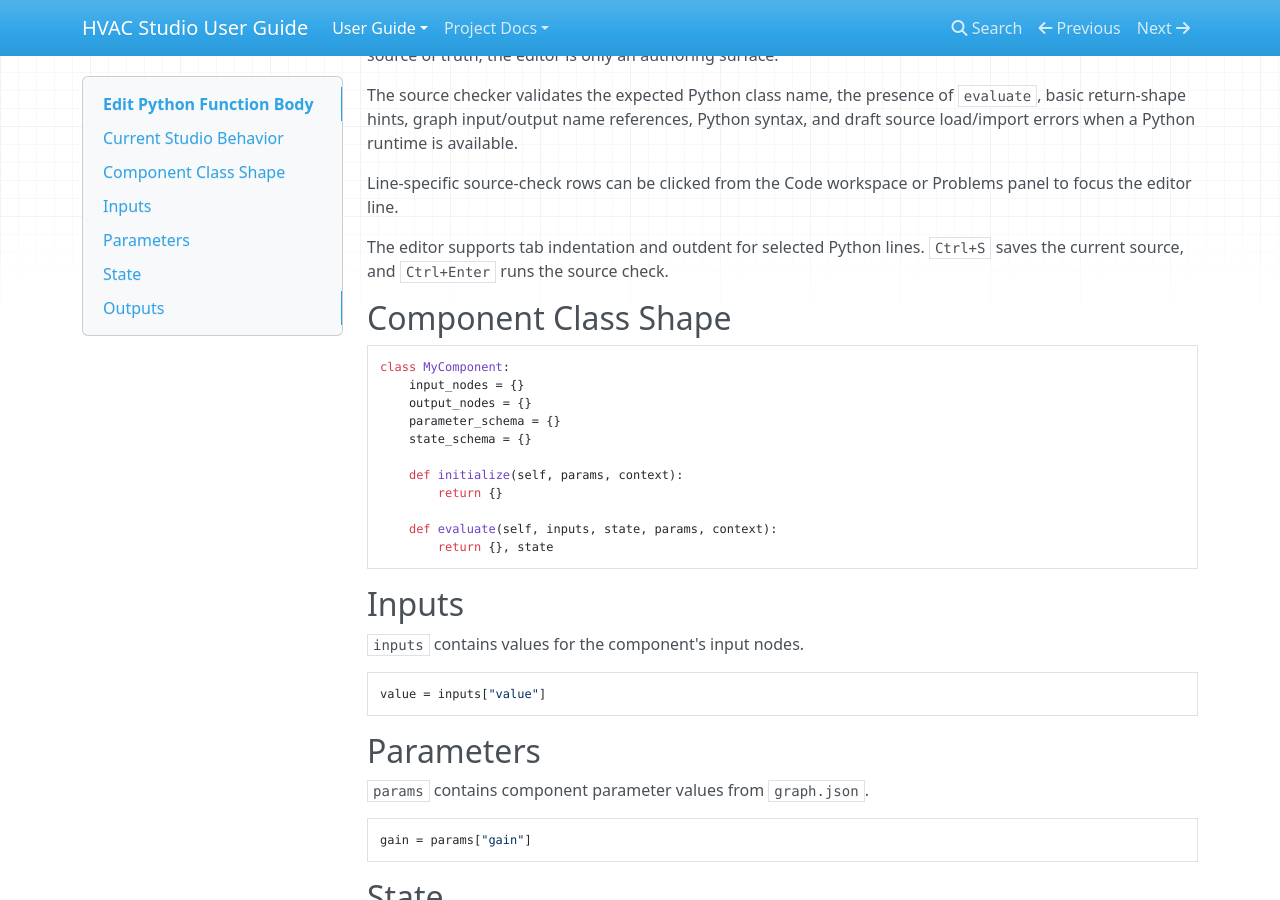
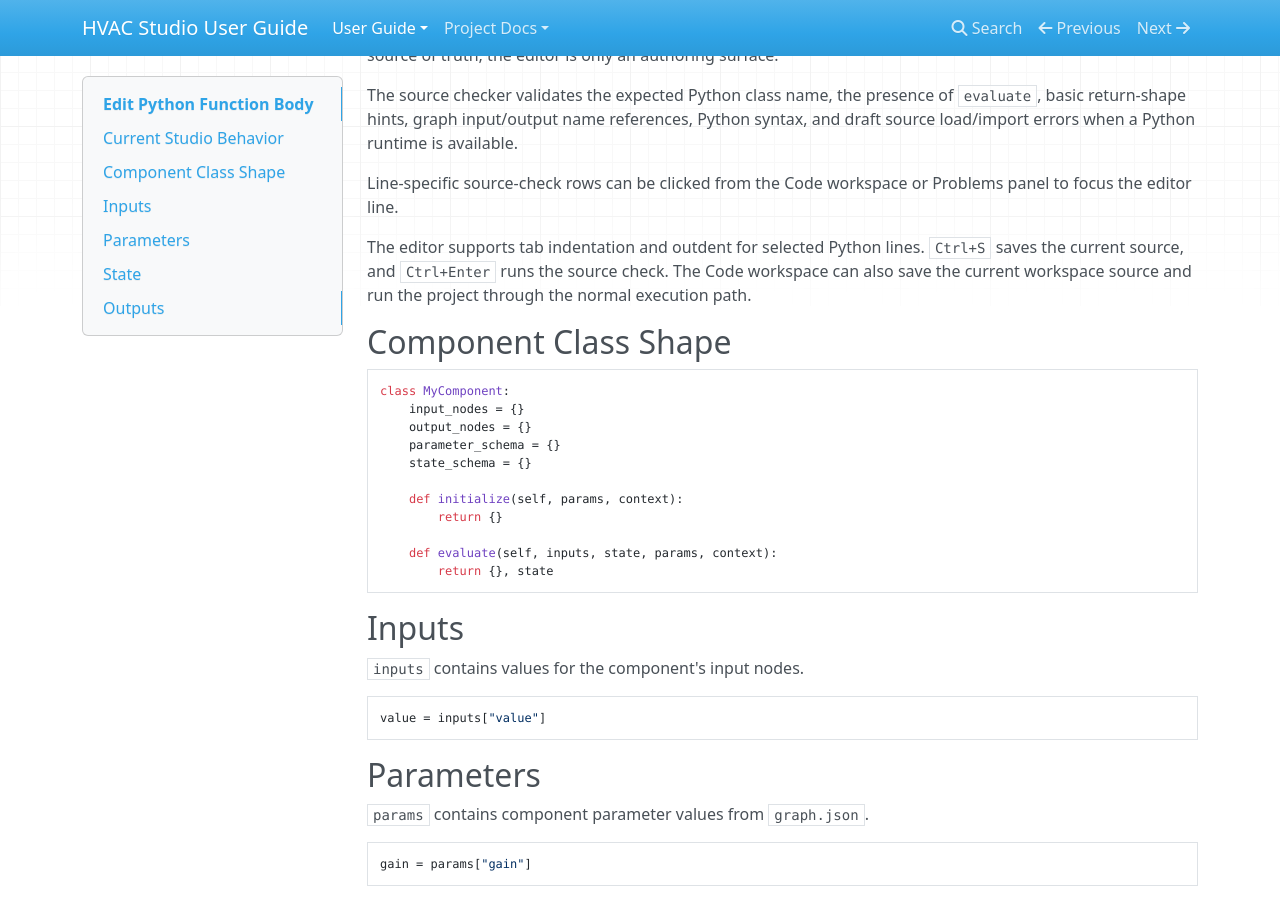
Before and after one commit to Gonie-Gonie/hvac-studio, an MkDocs documentation site: the page built from docs/user/edit-python-function.md, in a window 1280 px wide and 900 px high, scrolled down 410 px. Built offline with MkDocs 1.6.1, drawn with Linux system fonts in a browser that asks for light colours; nearby versions of some CDN libraries.

Commit message:
add code save and run action

```diff
--- a/docs/user/edit-python-function.md
+++ b/docs/user/edit-python-function.md
@@ -12,7 +12,7 @@
 
 Line-specific source-check rows can be clicked from the Code workspace or Problems panel to focus the editor line.
 
-The editor supports tab indentation and outdent for selected Python lines. `Ctrl+S` saves the current source, and `Ctrl+Enter` runs the source check.
+The editor supports tab indentation and outdent for selected Python lines. `Ctrl+S` saves the current source, and `Ctrl+Enter` runs the source check. The Code workspace can also save the current workspace source and run the project through the normal execution path.
 
 ## Component Class Shape
 
--- a/tools/go/internal/studio/static/index.html
+++ b/tools/go/internal/studio/static/index.html
@@ -84,6 +84,7 @@
                 <button id="checkSourceButton" type="button">Check</button>
                 <button id="revertSourceButton" type="button">Revert</button>
                 <button id="saveSourceButton" type="button">Save</button>
+                <button id="saveRunSourceButton" type="button">Save Run</button>
               </div>
               <div class="source-editor-shell">
                 <pre id="sourceLineNumbers" class="source-line-numbers" aria-hidden="true"></pre>
--- a/tools/go/internal/studio/static/js/app.js
+++ b/tools/go/internal/studio/static/js/app.js
@@ -864,7 +864,7 @@
       status.classList.add("ok");
     }
   }
-  for (const id of ["saveSourceButton", "revertSourceButton", "checkSourceButton", "insertSnippetButton", "sourceSnippetSelect"]) {
+  for (const id of ["saveSourceButton", "saveRunSourceButton", "revertSourceButton", "checkSourceButton", "insertSnippetButton", "sourceSnippetSelect"]) {
     const control = el(id);
     if (control) control.disabled = !component || !source || (id !== "checkSourceButton" && !editable);
   }
@@ -2047,6 +2047,7 @@
   el("exportButton").addEventListener("click", exportProject);
   el("sourceComponentSelect").addEventListener("change", (event) => selectComponent(event.target.value));
   el("saveSourceButton").addEventListener("click", saveCurrentSource);
+  el("saveRunSourceButton").addEventListener("click", runProject);
   el("checkSourceButton").addEventListener("click", checkCurrentSource);
   el("revertSourceButton").addEventListener("click", revertCurrentSource);
   el("insertSnippetButton").addEventListener("click", insertSourceSnippet);
--- a/tools/go/internal/studio/static/styles.css
+++ b/tools/go/internal/studio/static/styles.css
@@ -285,7 +285,7 @@
 
 .source-toolbar {
   display: grid;
-  grid-template-columns: minmax(120px, 180px) minmax(90px, 1fr) auto minmax(92px, 120px) auto auto auto auto;
+  grid-template-columns: minmax(120px, 180px) minmax(90px, 1fr) auto minmax(92px, 120px) repeat(5, auto);
   gap: 6px;
   align-items: center;
   min-width: 0;
```
Also changed, not shown: CHANGELOG.md (+1 -0 lines), agent.md (+1 -0 lines), docs/development-plan.md (+1 -0 lines), 1 other file.
